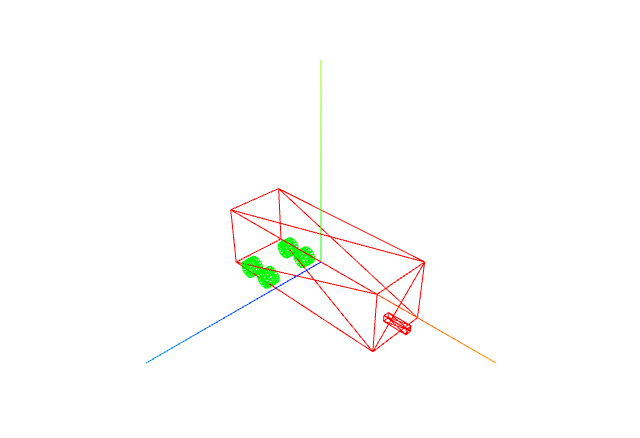
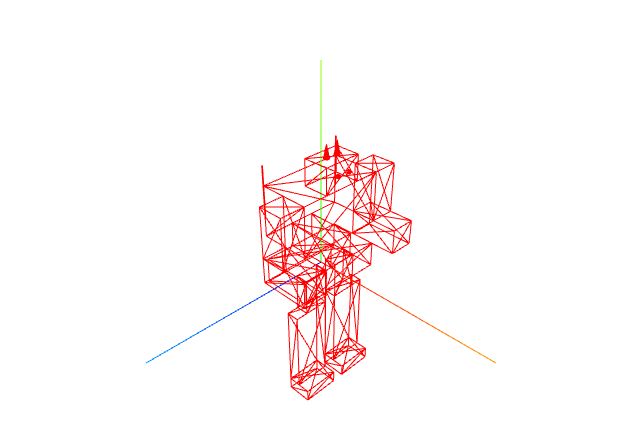
Before and after one commit to rahqueu/cg-2022-2023-project, a plain HTML site: page index.html in a window 1280 px wide. Shown: the part 138-576 px from the top of the page, without its empty margins (319-959 px from the left). Drawn offline with Linux system fonts and the light colour scheme.

Commit message:
few changes on index and css.

```diff
--- /dev/null
+++ b/css/style.css
@@ -0,0 +1,5 @@
+body {
+    margin: 0px;
+    background-color: #fff;
+    overflow: hidden;
+}
--- a/index.html
+++ b/index.html
@@ -3,13 +3,7 @@
     <head>
         <meta charset=”utf-8”>
         <title>Trabalho B - CG@IST/UL</title>
-        <style>
-            body {
-                margin: 0px;
-                background-color: #fff;
-                overflow: hidden;
-            }
-        </style>
+        <link rel="stylesheet" href="css/style.css">
         <script src="js/three.js"></script>
         <script src="js/robot.js"></script>
     </head>
--- a/js/robot.js
+++ b/js/robot.js
@@ -240,8 +240,8 @@ function createScene() {
     scene.background = new THREE.Color('#ffffff')
     scene.add(new THREE.AxisHelper(150));
 
-    //createRobot(0, 0, 0);
-    createTrailer(0, 0, 0);
+    createRobot(0, 0, 0);
+    //createTrailer(0, 0, 0);
 }
 
 function createCameras() {
@@ -342,10 +342,12 @@ function init() {
 function animate() {
     'use strict';
 
-    trailer.position.x += movementVector.x * 5;
-    trailer.position.z += movementVector.y * 5;
+    if (trailer) {
+        trailer.position.x += movementVector.x * 5;
+        trailer.position.z += movementVector.y * 5;
+    }
 
     render();
+    requestAnimationFrame(animate);
 
-    requestAnimationFrame(animate);
 }
```
